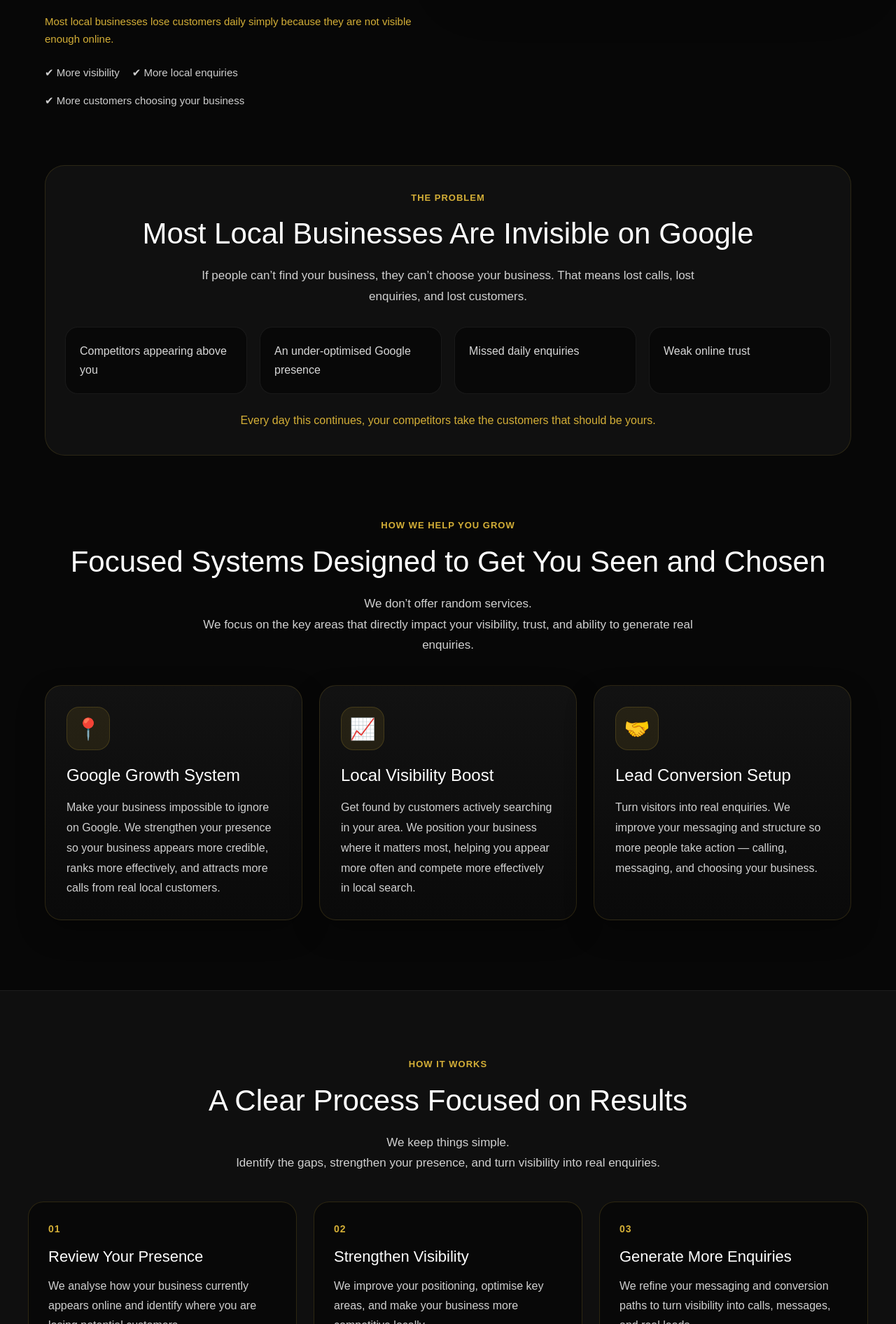
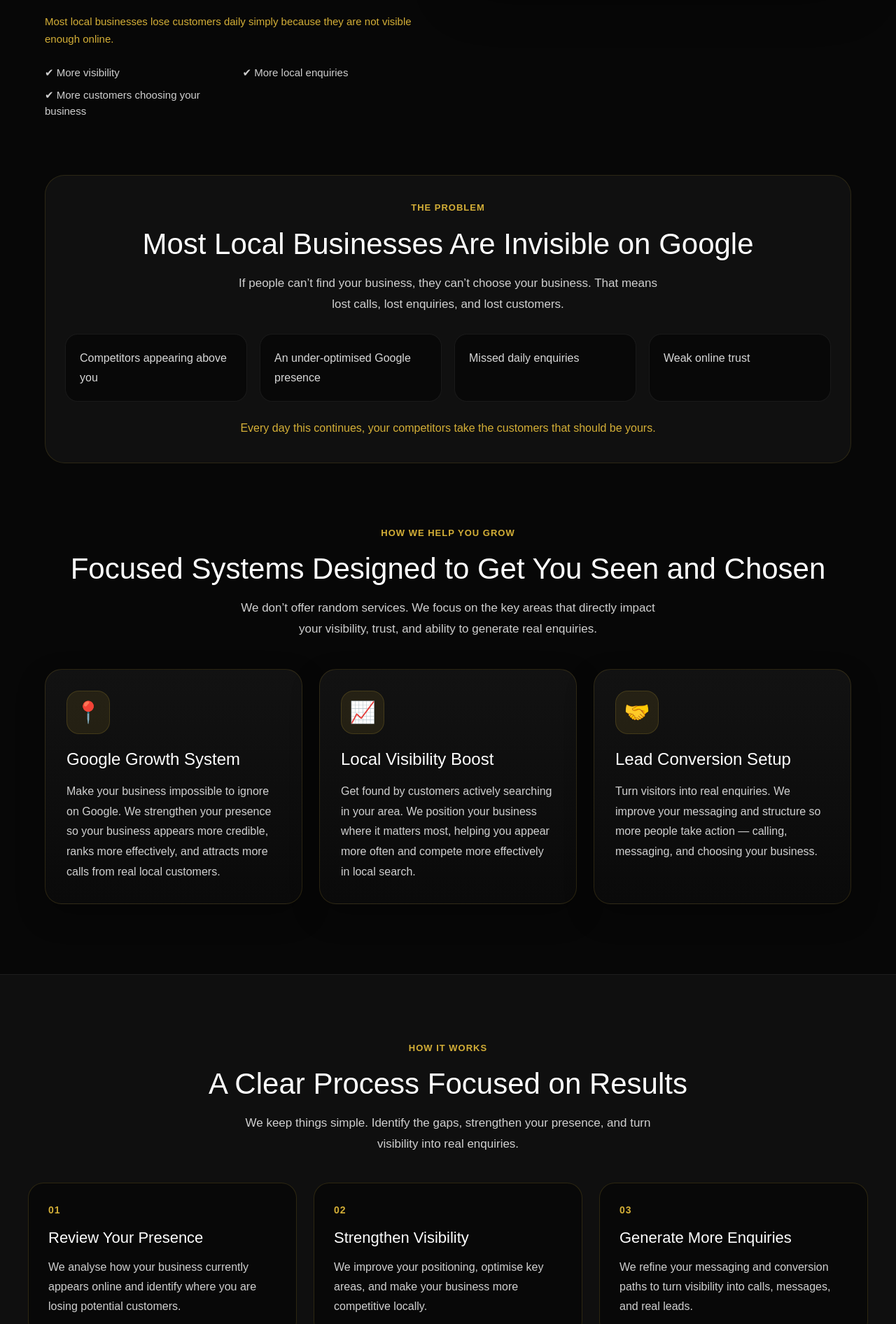
Before and after one commit to haabib82/xcelrank-website, a Next.js app: page / in a window 1280 px wide. Shown: the part 908-2800 px from the top of the page at 70% size. Built offline with nearby package versions, Linux system fonts and the light colour scheme.

Commit message:
Final layout polish and email field

```diff
--- a/app/page.tsx
+++ b/app/page.tsx
@@ -6,6 +6,7 @@ export default function Home() {
   const [form, setForm] = useState({
     name: "",
     business: "",
+    email: "",
     phone: "",
     message: "",
   });
@@ -21,7 +22,7 @@ export default function Home() {
 
     const subject = encodeURIComponent("Free Google Audit Request - XcelRank");
     const body = encodeURIComponent(
-      `Name: ${form.name}\nBusiness: ${form.business}\nPhone: ${form.phone}\n\nMessage:\n${form.message}`
+      `Name: ${form.name}\nBusiness: ${form.business}\nEmail: ${form.email}\nPhone: ${form.phone}\n\nMessage:\n${form.message}`
     );
 
     window.location.href = `mailto:info@xcelrank.com?subject=${subject}&body=${body}`;
@@ -114,6 +115,7 @@ export default function Home() {
             gridTemplateColumns: "repeat(auto-fit, minmax(320px, 1fr))",
             gap: "42px",
             alignItems: "center",
+            justifyContent: "space-between",
           }}
         >
           <div>
@@ -141,6 +143,7 @@ export default function Home() {
                 lineHeight: 1.02,
                 margin: "0 0 18px",
                 fontWeight: 800,
+                maxWidth: "720px",
               }}
             >
               Get More Calls, More Customers, and Real Growth from Google
@@ -151,7 +154,7 @@ export default function Home() {
                 fontSize: "19px",
                 lineHeight: 1.8,
                 color: "#d8d8d8",
-                maxWidth: "700px",
+                maxWidth: "620px",
                 marginBottom: "30px",
               }}
             >
@@ -191,7 +194,7 @@ export default function Home() {
                 fontSize: "15px",
                 lineHeight: 1.7,
                 marginBottom: "24px",
-                maxWidth: "680px",
+                maxWidth: "620px",
               }}
             >
               Most local businesses lose customers daily simply because they are
@@ -200,9 +203,10 @@ export default function Home() {
 
             <div
               style={{
-                display: "flex",
-                gap: "18px",
-                flexWrap: "wrap",
+                display: "grid",
+                gridTemplateColumns: "repeat(auto-fit, minmax(180px, 1fr))",
+                gap: "10px",
+                maxWidth: "560px",
                 color: "#cfcfcf",
                 fontSize: "15px",
               }}
@@ -291,7 +295,7 @@ export default function Home() {
         >
           <div style={{ textAlign: "center", marginBottom: "28px" }}>
             <p style={sectionLabelStyle}>The Problem</p>
-            <h2 style={sectionTitleStyle}>
+            <h2 style={{ ...sectionTitleStyle, margin: "0 0 10px" }}>
               Most Local Businesses Are Invisible on Google
             </h2>
             <p style={sectionTextStyle}>
@@ -337,6 +341,8 @@ export default function Home() {
               marginTop: "24px",
               fontSize: "16px",
               lineHeight: 1.7,
+              maxWidth: "760px",
+              marginInline: "auto",
             }}
           >
             Every day this continues, your competitors take the customers that
@@ -355,14 +361,13 @@ export default function Home() {
       >
         <div style={{ textAlign: "center", marginBottom: "42px" }}>
           <p style={sectionLabelStyle}>How We Help You Grow</p>
-          <h2 style={sectionTitleStyle}>
+          <h2 style={{ ...sectionTitleStyle, margin: "0 0 10px" }}>
             Focused Systems Designed to Get You Seen and Chosen
           </h2>
           <p style={sectionTextStyle}>
-            We don’t offer random services.
-            <br />
-            We focus on the key areas that directly impact your visibility,
-            trust, and ability to generate real enquiries.
+            We don’t offer random services. We focus on the key areas that
+            directly impact your visibility, trust, and ability to generate real
+            enquiries.
           </p>
         </div>
 
@@ -399,8 +404,13 @@ export default function Home() {
                 borderRadius: "24px",
                 padding: "30px",
                 boxShadow: "0 16px 40px rgba(0,0,0,0.28)",
+                height: "100%",
+                display: "flex",
+                flexDirection: "column",
+                justifyContent: "space-between",
               }}
             >
+              <div>
                 <div
                   style={{
                     width: "62px",
@@ -426,6 +436,7 @@ export default function Home() {
                   {service.text}
                 </p>
               </div>
+            </div>
           ))}
         </div>
       </section>
@@ -447,12 +458,12 @@ export default function Home() {
         >
           <div style={{ textAlign: "center", marginBottom: "40px" }}>
             <p style={sectionLabelStyle}>How It Works</p>
-            <h2 style={sectionTitleStyle}>A Clear Process Focused on Results</h2>
+            <h2 style={{ ...sectionTitleStyle, margin: "0 0 10px" }}>
+              A Clear Process Focused on Results
+            </h2>
             <p style={sectionTextStyle}>
-              We keep things simple.
-              <br />
-              Identify the gaps, strengthen your presence, and turn visibility
-              into real enquiries.
+              We keep things simple. Identify the gaps, strengthen your
+              presence, and turn visibility into real enquiries.
             </p>
           </div>
 
@@ -522,7 +533,9 @@ export default function Home() {
       >
         <div style={{ textAlign: "center", marginBottom: "40px" }}>
           <p style={sectionLabelStyle}>Why Choose Us</p>
-          <h2 style={sectionTitleStyle}>Built Around What Actually Matters</h2>
+          <h2 style={{ ...sectionTitleStyle, margin: "0 0 10px" }}>
+            Built Around What Actually Matters
+          </h2>
         </div>
 
         <div
@@ -583,7 +596,9 @@ export default function Home() {
         >
           <div style={{ textAlign: "center", marginBottom: "34px" }}>
             <p style={sectionLabelStyle}>Free Audit</p>
-            <h2 style={sectionTitleStyle}>Request Your Free Google Audit</h2>
+            <h2 style={{ ...sectionTitleStyle, margin: "0 0 10px" }}>
+              Request Your Free Google Audit
+            </h2>
             <p style={sectionTextStyle}>
               Send your details and we’ll review your current presence, identify
               visible gaps, and highlight where your business may be losing
@@ -598,6 +613,7 @@ export default function Home() {
               margin: "0 auto",
               display: "grid",
               gap: "18px",
+              padding: "10px",
             }}
           >
             <div
@@ -627,6 +643,22 @@ export default function Home() {
               />
             </div>
 
+            <div
+              style={{
+                display: "grid",
+                gridTemplateColumns: "repeat(auto-fit, minmax(240px, 1fr))",
+                gap: "18px",
+              }}
+            >
+              <input
+                type="email"
+                name="email"
+                placeholder="Email Address"
+                value={form.email}
+                onChange={handleChange}
+                required
+                style={inputStyle}
+              />
               <input
                 type="text"
                 name="phone"
@@ -636,6 +668,7 @@ export default function Home() {
                 required
                 style={inputStyle}
               />
+            </div>
 
             <textarea
               name="message"
@@ -675,7 +708,7 @@ export default function Home() {
           }}
         >
           <p style={sectionLabelStyle}>Contact Us</p>
-          <h2 style={sectionTitleStyle}>
+          <h2 style={{ ...sectionTitleStyle, margin: "0 0 10px" }}>
             Ready to Get More Customers from Google?
           </h2>
           <p style={sectionTextStyle}>
@@ -822,8 +855,9 @@ const sectionTextStyle = {
   color: "#d0d0d0",
   fontSize: "17px",
   lineHeight: 1.75,
-  maxWidth: "760px",
+  maxWidth: "600px",
   margin: "0 auto",
+  textAlign: "center" as const,
 };
 
 const contactLinkStyle = {
@@ -841,6 +875,7 @@ const inputStyle = {
   fontSize: "16px",
   outline: "none",
   boxSizing: "border-box" as const,
+  marginBottom: "10px",
 };
 
 const textareaStyle = {
@@ -854,6 +889,8 @@ const textareaStyle = {
   outline: "none",
   resize: "vertical" as const,
   boxSizing: "border-box" as const,
+  minHeight: "140px",
+  marginBottom: "10px",
 };
 
 const submitButtonStyle = {
```
Lines whose indentation alone changed are shown as unchanged.
